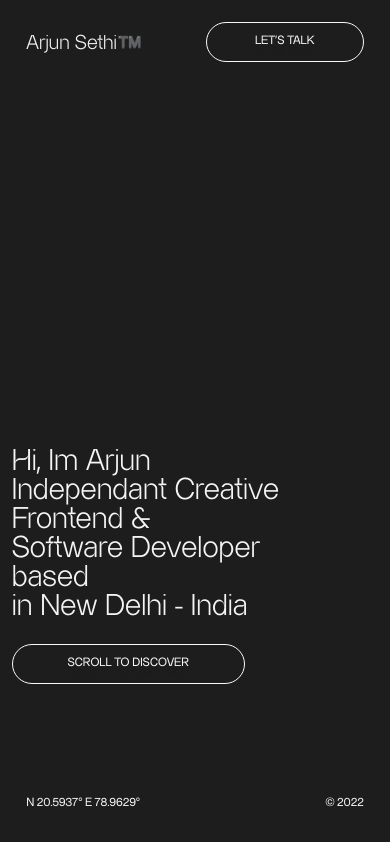
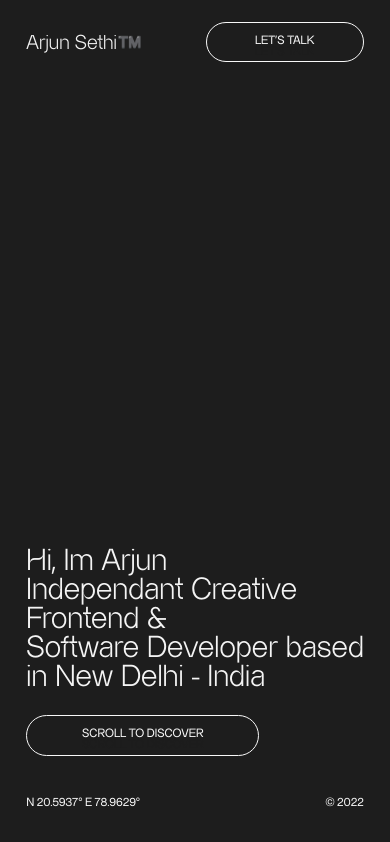
Before and after one commit to fishmeister09/portfolio, a React (Create React App) app: page / in a window 390 px wide. Shown: the top 842 px of the page. Built offline with nearby package versions, Linux system fonts and the light colour scheme.

Commit message:
deleted unneeded stuff

```diff
--- a/src/App.js
+++ b/src/App.js
@@ -118,7 +118,6 @@ function App(props) {
             </a>
           </div>
         </div>
-        <div className="titleupblock" />
         <div className="titleContainer">
           <div className="titlePosition">
             <motion.div
--- a/src/Home.css
+++ b/src/Home.css
@@ -25,7 +25,7 @@
   background-color: #1d1d1d;
 }
 .header-row-top {
-  height: 10vh;
+  height: 10dvh;
   display: flex;
   /* padding: 0rem 4vw 0em 4vw; */
   justify-content: space-between;
@@ -33,7 +33,7 @@
   /* background-color: red; */
 }
 .header-row-bottom {
-  height: 10vh;
+  height: 10dvh;
   /* background-color: red; */
   display: flex;
   /* padding: 0rem 4vw 0rem 4vw; */
@@ -57,7 +57,6 @@
 .footerComp1 {
   display: flex;
   width: 16vw;
-  /* background-color: pink; */
   font-size: 1rem;
   justify-content: space-between;
 }
@@ -71,23 +70,20 @@
   margin-left: 5%;
 }
 .titleContainer {
-  display: block;
+  height: 80dvh;
+  display: flex;
   flex-direction: column;
-  height: 60vh;
-  /* background-color: blue; */
+  align-items: flex-end;
+
+  justify-content: center;
 }
 .titlePosition {
-  position: absolute;
-  right: 15%;
+  margin-right: 15%;
 }
 .TitleText {
   font-family: 'Almarena-Light';
   color: #f4f4f4;
   font-size: 36px;
-}
-.titleupblock {
-  height: 20vh;
-  /* background-color: pink; */
 }
 a {
   text-decoration: none;
@@ -109,25 +105,23 @@ a:active {
 
 @media screen and (max-width: 760px) {
   .header-row-top {
-    padding: 0rem 3% 0rem 3%;
-    height: 10vh;
+    padding: 0 3% 0 3%;
   }
-
   .header-row-component1 {
     font-size: 20px;
   }
   .titlePosition {
-    left: 3%;
+    margin-right: 0;
+    margin-left: 3%;
   }
   .titleContainer {
-    height: 37vh;
+    align-items: flex-start;
+    justify-content: flex-end;
   }
   .TitleText {
-    font-size: 30px;
+    font-size: 3.6vh;
   }
-  .titleupblock {
-    height: 43vh;
-  }
+
   .header-row-component2 {
     display: none;
   }
@@ -138,17 +132,11 @@ a:active {
     margin-left: 0;
   }
   .header-row-bottom {
-    padding: 0rem 3% 0rem 3%;
-    height: 10vh;
+    padding: 0 3% 0 3%;
   }
   .footerComp2 {
     display: inline-block;
     font-size: 0.73rem;
-  }
-}
-@media screen and (max-height: 650px) {
-  .titlePosition .Button {
-    display: none;
   }
 }
 
@@ -195,6 +183,12 @@ a:active {
   margin-top: -13px;
 }
 
+@media screen and (max-height: 670px) {
+  .titlePosition .Button {
+    display: none;
+  }
+}
+
 @media screen and (min-width: 2000px) {
   .footerComp1 {
     font-size: 1vw;
@@ -205,12 +199,8 @@ a:active {
   .footerComp2 {
     font-size: 1vw;
   }
-
-  .titleupblock {
-    height: 20vh;
-  }
   .TitleText {
-    font-size: 3vw;
+    font-size: 2.5vw;
   }
   .header-row-component2 {
     font-size: 1vw;
```
